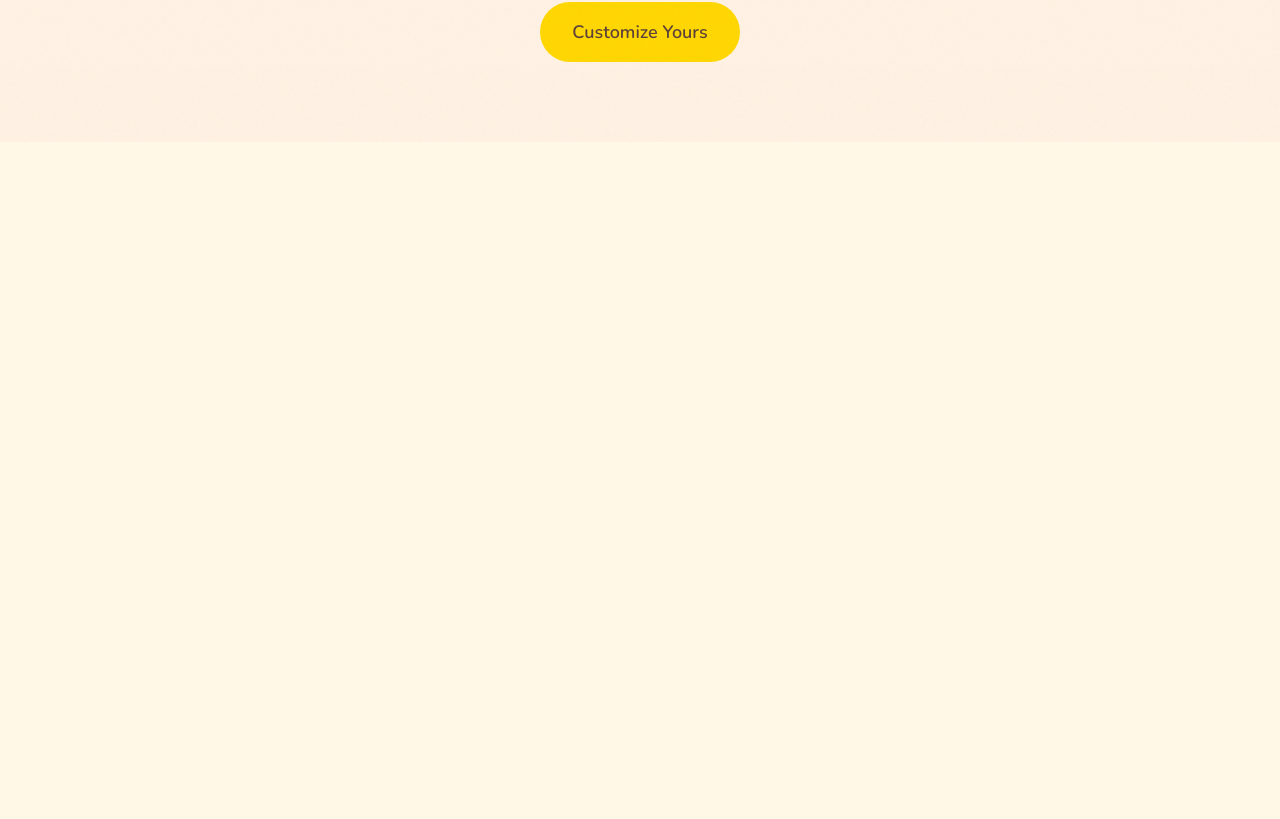
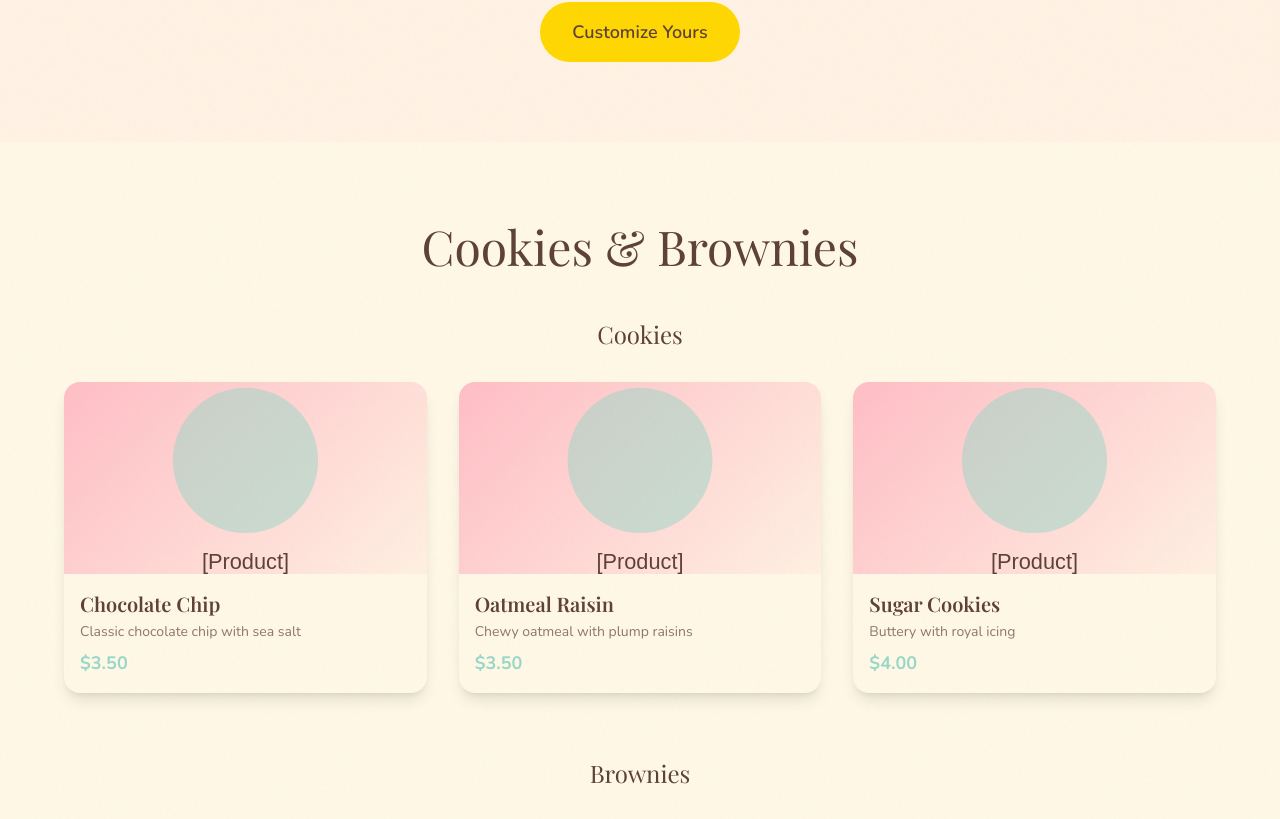
Before and after one commit to Sxurabh/faith-bakes, a Next.js app: page / in a window 1280 px wide. Shown: the part 1964-2783 px from the top of the page. Before the commit the page ends 2106 px from the top, so only its background shows below. Built offline with nearby package versions, Linux system fonts and the light colour scheme.

Commit message:
feat: add Cookies & Brownies section with bounce animations

```diff
--- a/app/page.tsx
+++ b/app/page.tsx
@@ -1,6 +1,7 @@
 import Hero from './sections/Hero';
 import Cupcakes from './sections/Cupcakes';
 import CustomCakes from './sections/CustomCakes';
+import CookiesBrownies from './sections/CookiesBrownies';
 
 export default function Home() {
   return (
@@ -8,6 +9,7 @@ export default function Home() {
       <Hero />
       <Cupcakes />
       <CustomCakes />
+      <CookiesBrownies />
     </main>
   );
 }
--- /dev/null
+++ b/app/sections/CookiesBrownies.tsx
@@ -0,0 +1,123 @@
+'use client';
+
+import { useRef, useEffect } from 'react';
+import { gsap, ScrollTrigger } from '@/app/lib/gsap';
+import { products } from '@/app/data/products';
+import AnimatedCard from '@/app/components/AnimatedCard';
+
+export default function CookiesBrownies() {
+  const sectionRef = useRef<HTMLElement>(null);
+  const headingRef = useRef<HTMLHeadingElement>(null);
+  const cookiesRef = useRef<HTMLDivElement>(null);
+  const browniesRef = useRef<HTMLDivElement>(null);
+
+  useEffect(() => {
+    if (!sectionRef.current) return;
+
+    const ctx = gsap.context(() => {
+      if (headingRef.current) {
+        gsap.fromTo(
+          headingRef.current,
+          { y: 50, opacity: 0 },
+          {
+            y: 0,
+            opacity: 1,
+            duration: 0.8,
+            ease: 'power2.out',
+            scrollTrigger: {
+              trigger: headingRef.current,
+              start: 'top 80%',
+            },
+          }
+        );
+      }
+
+      if (cookiesRef.current) {
+        gsap.fromTo(
+          cookiesRef.current.children,
+          { x: -100, opacity: 0, scale: 0.8 },
+          {
+            x: 0,
+            opacity: 1,
+            scale: 1,
+            duration: 0.7,
+            stagger: 0.15,
+            ease: 'back.out(1.7)',
+            scrollTrigger: {
+              trigger: cookiesRef.current,
+              start: 'top 80%',
+            },
+          }
+        );
+      }
+
+      if (browniesRef.current) {
+        gsap.fromTo(
+          browniesRef.current.children,
+          { x: 100, opacity: 0, scale: 0.8 },
+          {
+            x: 0,
+            opacity: 1,
+            scale: 1,
+            duration: 0.7,
+            stagger: 0.15,
+            ease: 'back.out(1.7)',
+            scrollTrigger: {
+              trigger: browniesRef.current,
+              start: 'top 80%',
+            },
+          }
+        );
+      }
+    }, sectionRef);
+
+    return () => ctx.revert();
+  }, []);
+
+  return (
+    <section ref={sectionRef} id="cookies-brownies" className="py-20 px-6 bg-cream">
+      <h2
+        ref={headingRef}
+        className="font-playfair text-4xl md:text-5xl text-center text-chocolate mb-12"
+      >
+        Cookies & Brownies
+      </h2>
+
+      <div className="mb-16">
+        <h3 className="font-playfair text-2xl text-chocolate mb-8 text-center">Cookies</h3>
+        <div
+          ref={cookiesRef}
+          className="grid grid-cols-1 sm:grid-cols-2 lg:grid-cols-3 gap-8 max-w-6xl mx-auto"
+        >
+          {products.cookies.map((cookie) => (
+            <AnimatedCard
+              key={cookie.id}
+              image={cookie.image}
+              name={cookie.name}
+              description={cookie.description}
+              price={cookie.basePrice}
+            />
+          ))}
+        </div>
+      </div>
+
+      <div>
+        <h3 className="font-playfair text-2xl text-chocolate mb-8 text-center">Brownies</h3>
+        <div
+          ref={browniesRef}
+          className="grid grid-cols-1 sm:grid-cols-2 lg:grid-cols-3 gap-8 max-w-6xl mx-auto"
+        >
+          {products.brownies.map((brownie) => (
+            <AnimatedCard
+              key={brownie.id}
+              image={brownie.image}
+              name={brownie.name}
+              description={brownie.description}
+              price={brownie.basePrice}
+            />
+          ))}
+        </div>
+      </div>
+    </section>
+  );
+}
```
